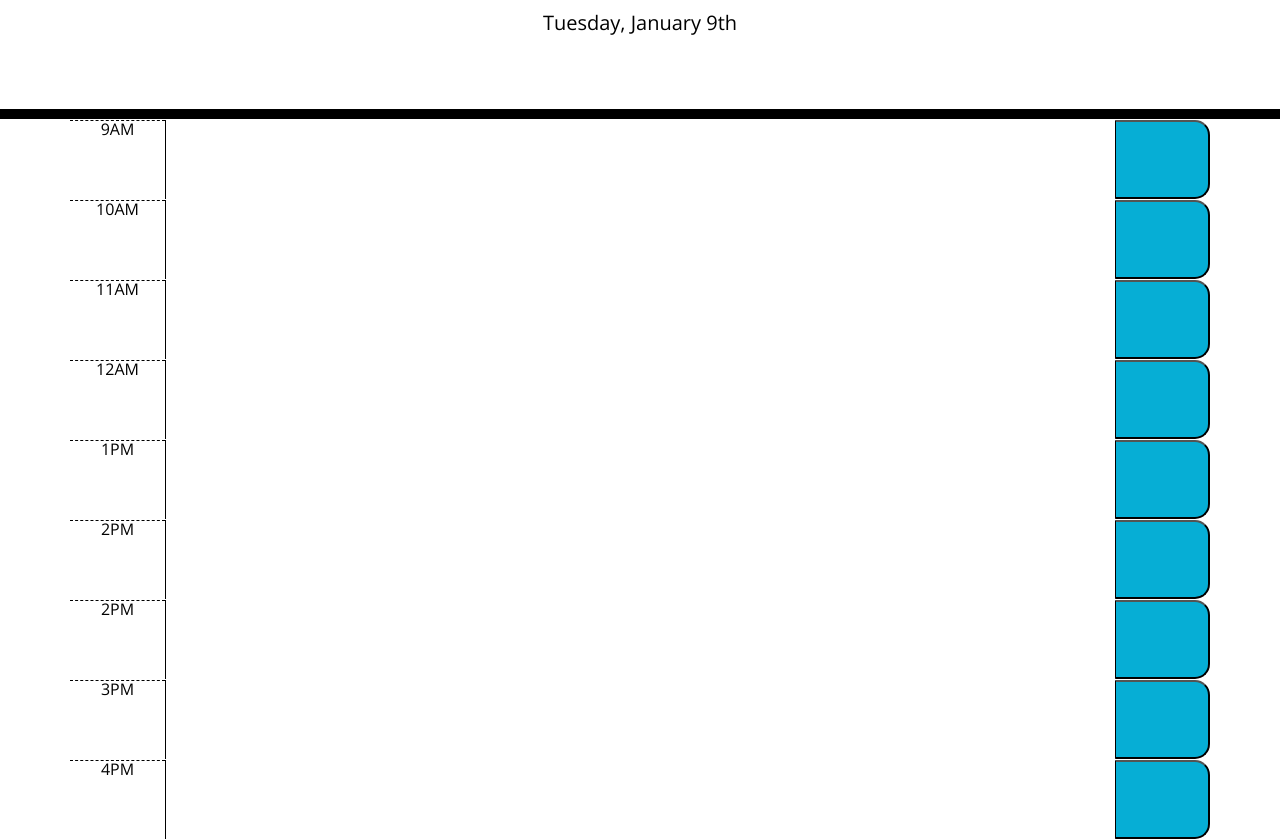
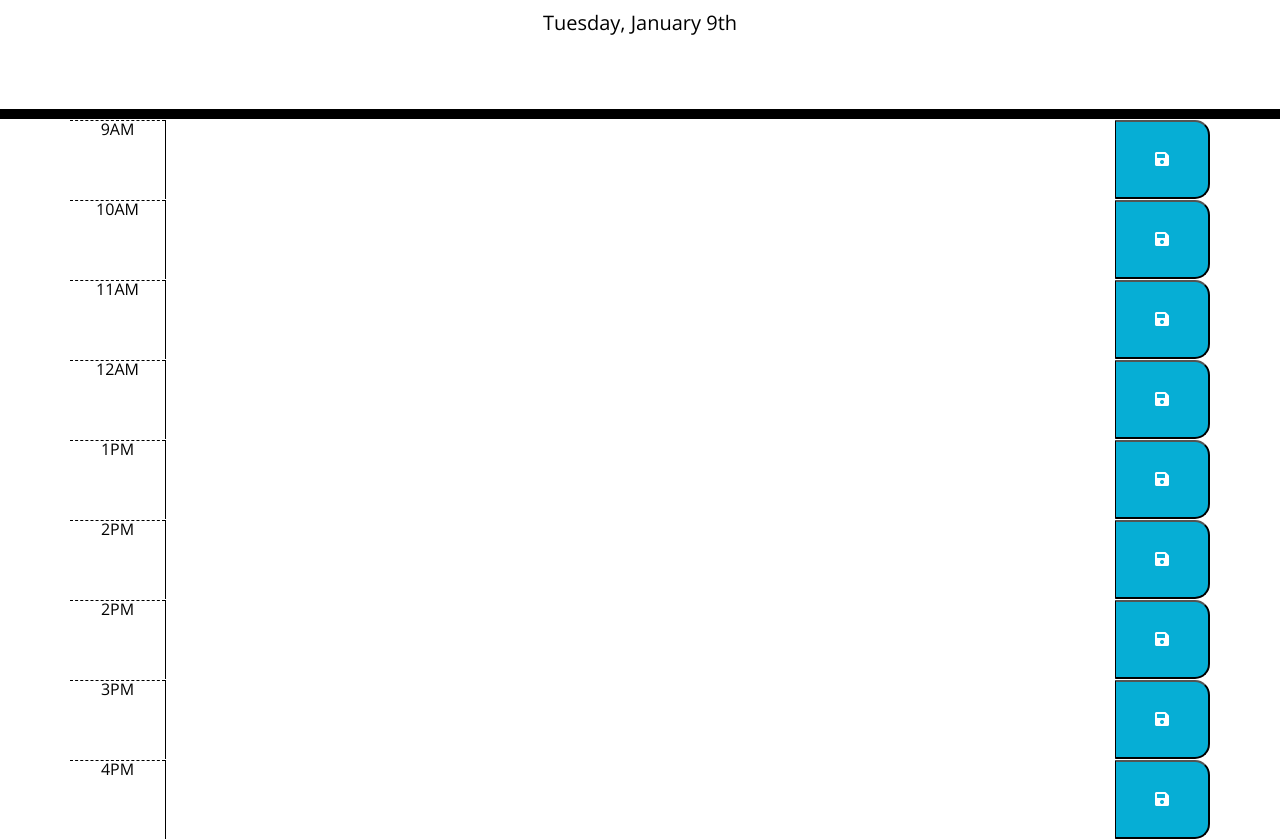
Before and after one commit to mrahman676/planner-app, a plain HTML site: page starter/index.html in a window 1280 px wide. Shown: the part 168-1007 px from the top of the page. Drawn offline with nearby package versions, Linux system fonts and the light colour scheme.

Commit message:
added icon to buttons

```diff
--- a/starter/index.html
+++ b/starter/index.html
@@ -26,55 +26,55 @@
     <div class="row time-block" id="9">
       <div class="col-1 hour">9AM</div>
       <textarea class="col-10 description"></textarea>
-      <button class="col-1 saveBtn"></button>
+      <button class="col-1 saveBtn"><i class="fas fa-save"></i></button>
     </div>
 
     <div class="row time-block" id="10">
       <div class="col-1 hour">10AM</div>
       <textarea class="col-10 description"></textarea>
-      <button class="col-1 saveBtn"></button>
+      <button class="col-1 saveBtn"><i class="fas fa-save"></i></button>
     </div>
 
     <div class="row time-block" id="11">
       <div class="col-1 hour">11AM</div>
       <textarea class="col-10 description"></textarea>
-      <button class="col-1 saveBtn"></button>
+      <button class="col-1 saveBtn"><i class="fas fa-save"></i></button>
     </div>
 
     <div class="row time-block" id="12">
       <div class="col-1 hour">12AM</div>
       <textarea class="col-10 description"></textarea>
-      <button class="col-1 saveBtn"></button>
+      <button class="col-1 saveBtn"><i class="fas fa-save"></i></button>
     </div>
 
     <div class="row time-block" id="13">
       <div class="col-1 hour">1PM</div>
       <textarea class="col-10 description"></textarea>
-      <button class="col-1 saveBtn"></button>
+      <button class="col-1 saveBtn"><i class="fas fa-save"></i></button>
     </div>
 
     <div class="row time-block" id="14">
       <div class="col-1 hour">2PM</div>
       <textarea class="col-10 description"></textarea>
-      <button class="col-1 saveBtn"></button>
+      <button class="col-1 saveBtn"><i class="fas fa-save"></i></button>
     </div>
 
     <div class="row time-block" id="15">
       <div class="col-1 hour">2PM</div>
       <textarea class="col-10 description"></textarea>
-      <button class="col-1 saveBtn"></button>
+      <button class="col-1 saveBtn"><i class="fas fa-save"></i></button>
     </div>
 
     <div class="row time-block" id="16">
       <div class="col-1 hour">3PM</div>
       <textarea class="col-10 description"></textarea>
-      <button class="col-1 saveBtn"></button>
+      <button class="col-1 saveBtn"><i class="fas fa-save"></i></button>
     </div>
 
     <div class="row time-block" id="17">
       <div class="col-1 hour">4PM</div>
       <textarea class="col-10 description"></textarea>
-      <button class="col-1 saveBtn"></button>
+      <button class="col-1 saveBtn"><i class="fas fa-save"></i></button>
     </div>
 
   </div>
```
